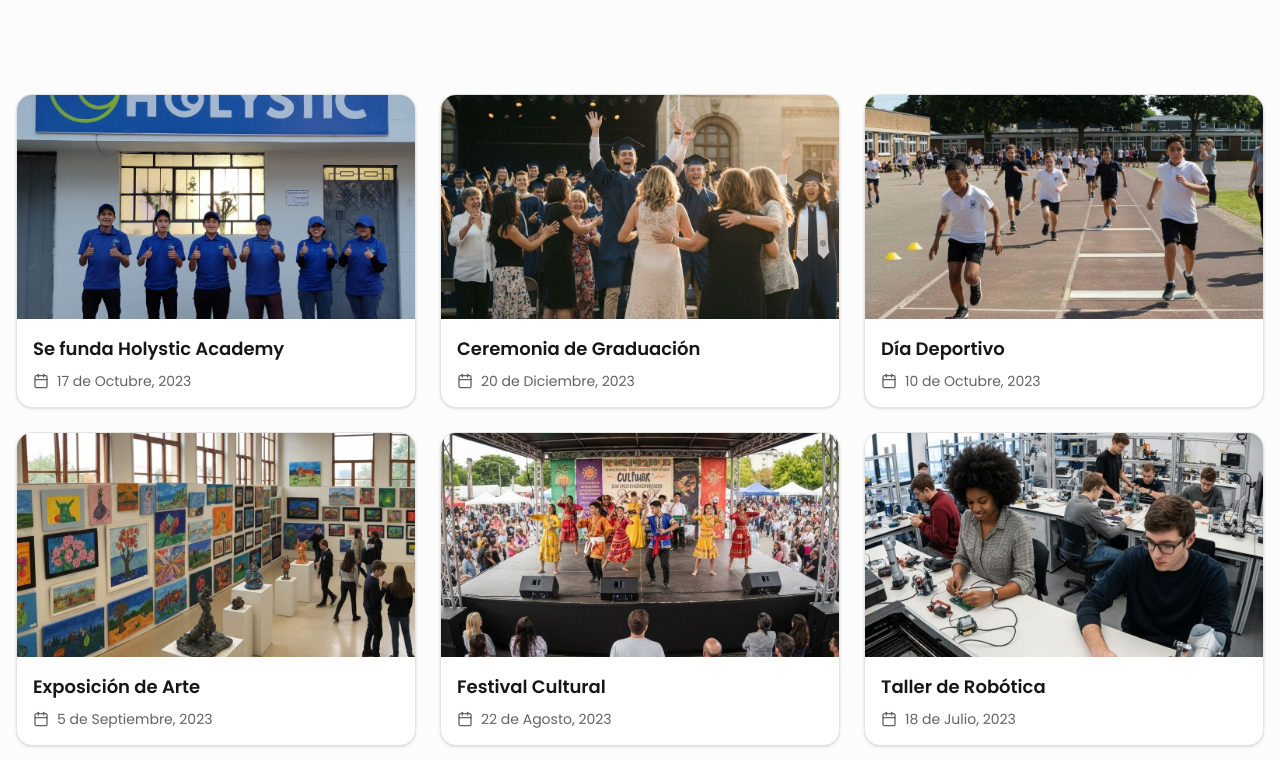
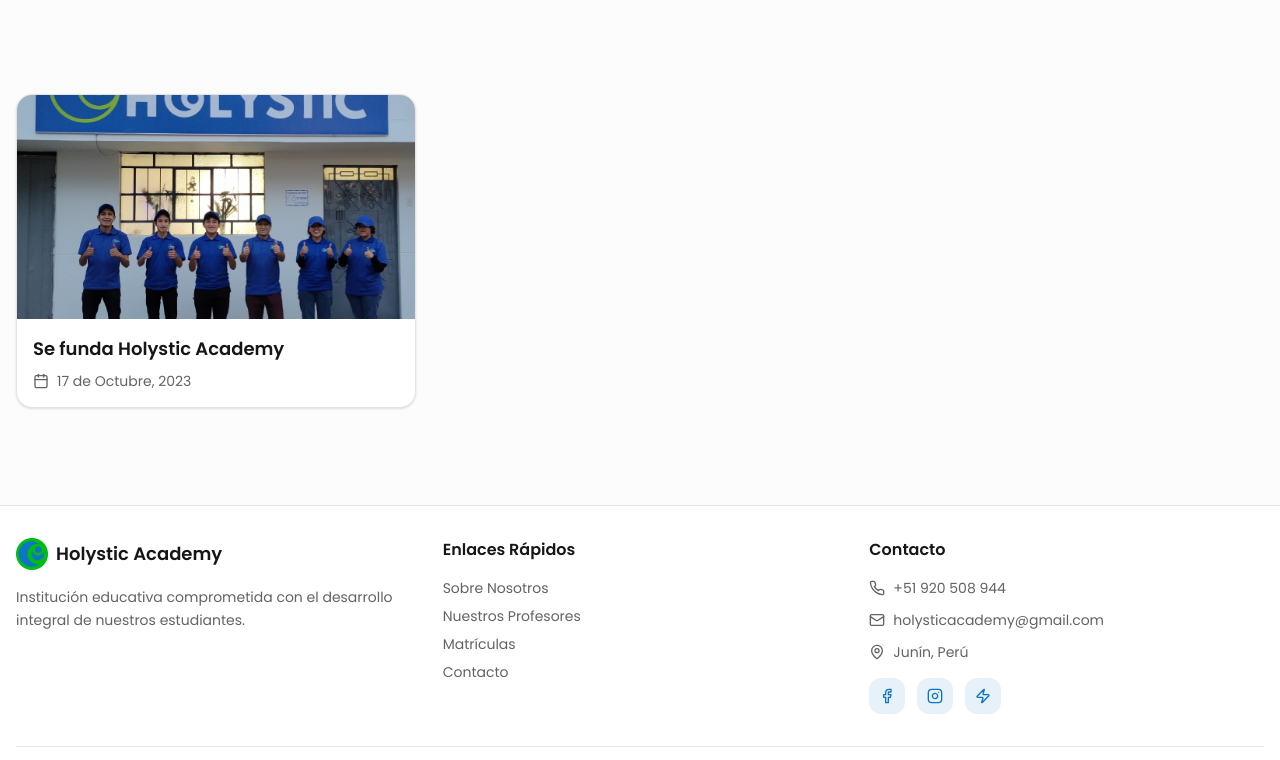
Before and after one commit to holystic1501/academiaholystic, a Next.js app: page /galeria in a window 1280 px wide. Shown: the part 360-1120 px from the top of the page. Built offline with nearby package versions, Linux system fonts and the light colour scheme.

Commit message:
intento de dejar bien galeria

```diff
--- a/app/galeria/page.tsx
+++ b/app/galeria/page.tsx
@@ -12,42 +12,8 @@ const galleryItems = [
     title: "Se funda Holystic Academy",
     date: "17 de Octubre, 2023",
     description: "Estudiantes presentando sus proyectos innovadores en la feria anual de ciencias.",
-  },
-  {
-    type: "image",
-    url: "/gallery-graduation-ceremony.jpg",
-    title: "Ceremonia de Graduación",
-    date: "20 de Diciembre, 2023",
-    description: "Celebración de graduación de la promoción 2023 con estudiantes y familias.",
-  },
-  {
-    type: "image",
-    url: "/gallery-sports-day.jpg",
-    title: "Día Deportivo",
-    date: "10 de Octubre, 2023",
-    description: "Jornada deportiva con competencias y actividades recreativas para todos los grados.",
-  },
-  {
-    type: "image",
-    url: "/gallery-art-exhibition.jpg",
-    title: "Exposición de Arte",
-    date: "5 de Septiembre, 2023",
-    description: "Muestra de trabajos artísticos realizados por nuestros talentosos estudiantes.",
-  },
-  {
-    type: "image",
-    url: "/gallery-cultural-festival.jpg",
-    title: "Festival Cultural",
-    date: "22 de Agosto, 2023",
-    description: "Celebración de la diversidad cultural con presentaciones de danza, música y gastronomía.",
-  },
-  {
-    type: "image",
-    url: "/gallery-robotics-workshop.jpg",
-    title: "Taller de Robótica",
-    date: "18 de Julio, 2023",
-    description: "Estudiantes aprendiendo programación y construcción de robots en nuestro laboratorio.",
-  },
+  }
+
 ]
 
 export default function GaleriaPage() {
```
